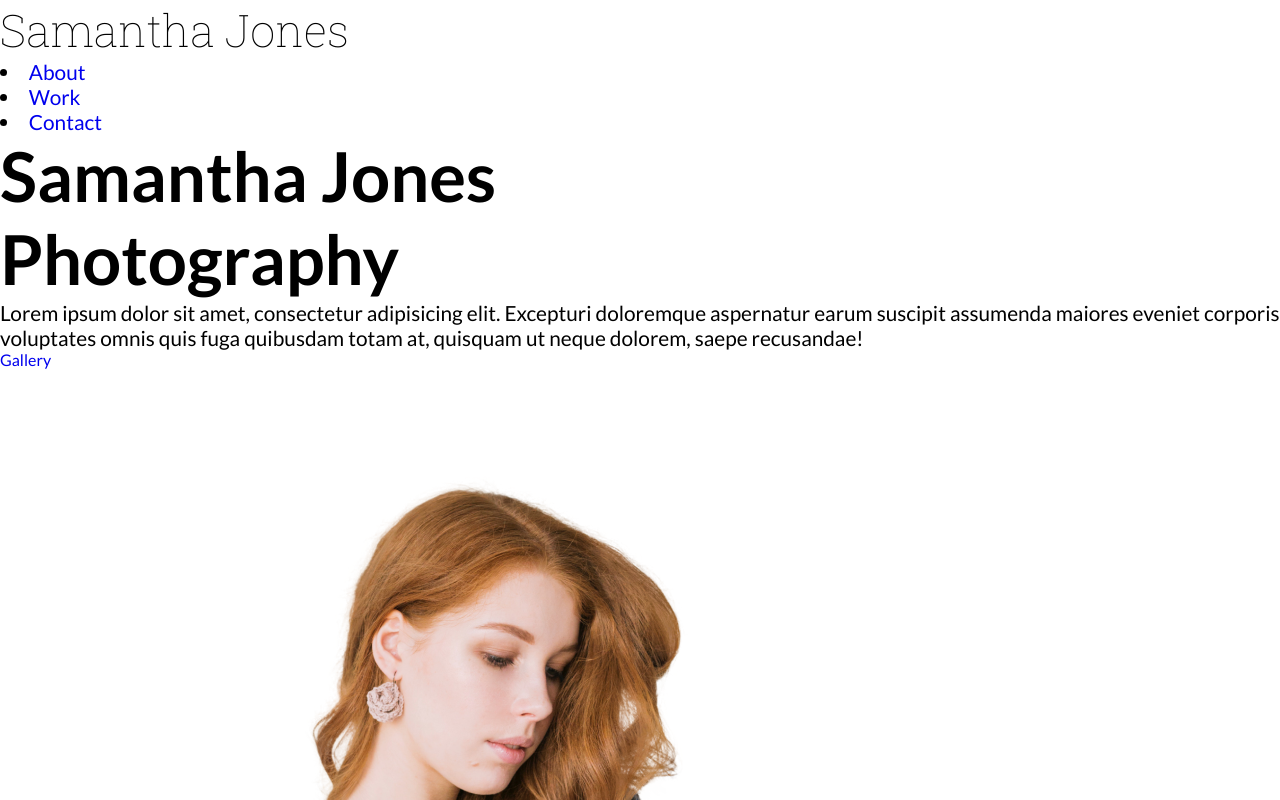
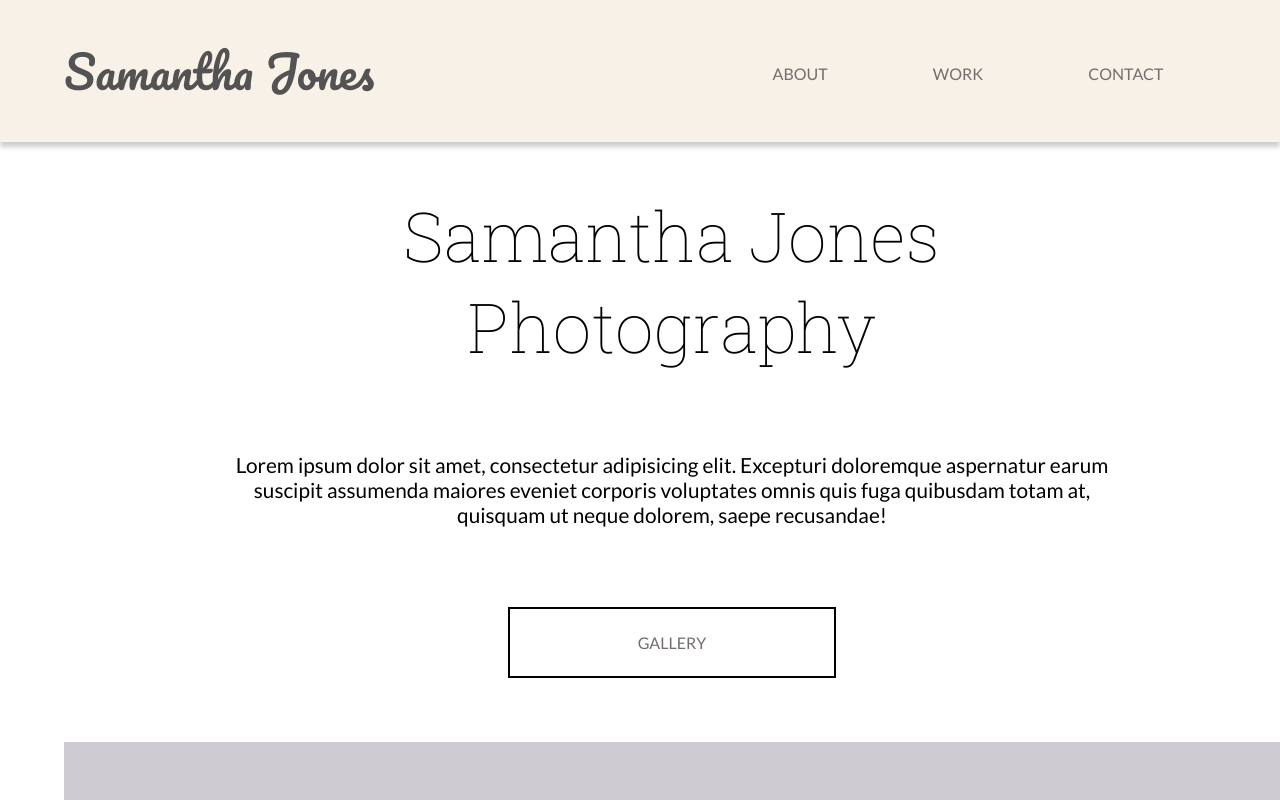
Before and after one commit to DiegoArragon/photography-landing-page-sample, a plain HTML site: page index.html in a window 1280 px wide. Shown: the top 800 px of the page. Drawn offline with Linux system fonts and the light colour scheme.

Commit message:
Nav, Hero, and images - first CSS  styling

```diff
--- a/index.html
+++ b/index.html
@@ -16,14 +16,16 @@
     <header class="main-head">
         <nav>
             <h1 id="logo">Samantha Jones</h1>
-            <li><a href="#about">About</a></li>
-            <li><a href="#work">Work</a></li>
-            <li><a href="#contact">Contact</a></li>
+            <ul class="nav-links">
+                <li><a href="#about">About</a></li>
+                <li><a href="#work">Work</a></li>
+                <li><a href="#contact">Contact</a></li>
+            </ul>
         </nav>
     </header>
     <main>
         <section class="hero">
-            <div class="hero-introduction">
+            <div class="hero-introduction flex">
                 <h2>Samantha Jones <br> Photography</h2>
                 <p>Lorem ipsum dolor sit amet, consectetur adipisicing elit. Excepturi doloremque aspernatur earum
                     suscipit
@@ -32,7 +34,9 @@
                 <a href="#gallery">Gallery</a>
             </div>
             <div class="hero-images">
-                <img class="hero-samantha" src="./img/samantha-jones.png" alt="Samantha Jones picture">
+                <img class="hero-samantha" src="img/samantha-jones.png" alt="Samantha Jones picture" />
+                <img src="img/plant1.png" alt="Green Plant" class="plant1 plant" />
+                <img src="img/plant2.png" alt="Green Plant" class="plant2 plant">
             </div>
         </section>
     </main>
--- a/styles/style.css
+++ b/styles/style.css
@@ -22,6 +22,7 @@ html {
     --header4: calc(2.4rem + 1vw);
     --text: calc(0.5rem + 1vw);
     --big: calc(2.5rem + 1vw);
+    --links: calc(0.2rem + 1vw);
     --accent-color: #906272;
     --background-color: #414141;
     --grey-text: #525252;
@@ -31,6 +32,9 @@ body {
 }
 a {
     text-decoration: none;
+    color: rgb(116, 109, 109);
+    text-transform: uppercase;
+    font-size: var(--links);
 }
 li,
  button,
@@ -44,20 +48,27 @@ li,
 
  h1 {
      font-size: var(--header1);
-     font-family: 'Roboto Slab', serif;
+     font-family: 'Pacifico', cursive;
      font-weight: lighter;
+     color: rgb(83, 83, 83);
  }
  ul {
      list-style: none;
  }
 h2 {
     font-size: var(--header2);
+    font-family: 'Roboto Slab', serif;
+    font-weight: lighter;
 }
 h3 {
     font-size: var(--header3);
+    font-family: 'Roboto Slab', serif;
+    font-weight: lighter;
 }
 h4,h5 {
     font-size: var(--header4);
+    font-family: 'Roboto Slab', serif;
+    font-weight: lighter;
 }
 .flex {
     display: flex;
@@ -66,10 +77,70 @@ h4,h5 {
     align-items: center;
 }
 
-/* Page Styles */
+/* Nav Section */
 
-h1 #logo {
-    font-family: 'Roboto Slab' sans-serif;
-    font-weight: lighter;
-    color: chocolate;
+.main-head {
+    background: rgb(247, 241, 232);
+    box-shadow: 0px 5px 5px rgba(0,0,0, 0.2);
+    z-index: 2;
+    position: relative;
 }
+#logo {
+    flex: 1 1 20rem;
+}
+nav {
+    width: 90%;
+    margin: auto;
+    display: flex;
+    align-items: center;
+    min-height: 10vh;
+    padding: 2rem 0;
+}
+.nav-links {
+    display: flex;
+    justify-content: space-around;
+    flex: 1 1 10rem;
+}
+.hero {
+    min-height: 90vh;
+    width: 95%;
+    margin: 0 0 0 auto;
+    display: flex;
+    flex-wrap: wrap;
+    overflow: hidden;
+}
+.hero-introduction {
+    flex: 2 1 40rem;
+    text-align: center;
+}
+.hero-introduction p {
+    padding: 5rem 10rem;
+}
+.hero-introduction h2 {
+    padding-top: 3rem;
+}
+.hero-introduction a {
+    padding: 1.5rem 8rem;
+    border: 2px solid black;
+    margin-bottom: 4rem;
+}
+.hero-images {
+    flex: 1 1 40rem;
+    background: linear-gradient(#cdcad1, #dad1d4);
+    position: relative;
+    z-index: 1;
+}
+.hero-samantha {
+    width: 100%;
+    height: 100%;
+    object-fit: cover;
+}
+.plant {
+    position: absolute;
+    bottom: 0;
+    left: -20%;
+    z-index: -1;
+}
+.plant2 {
+    left: 40%;
+}
```
